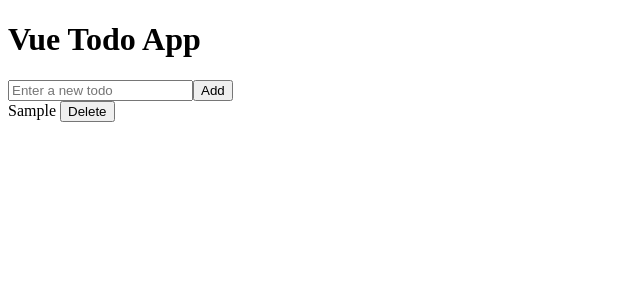
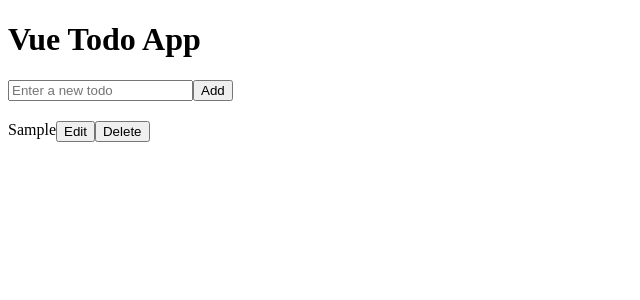
Before and after one commit to NanamiHirooka/vue-todo-app, a Vue app: page / in a window 1280 px wide. Both pictures are taken after typing "Sample" into the empty fields and a click on the button "Add". Shown: the top 300 px of the page, without its empty margins (0-640 px from the left). Built offline with nearby package versions, Linux system fonts and the light colour scheme.

Commit message:
Add Edit Todo

```diff
--- a/src/components/TodoApp.vue
+++ b/src/components/TodoApp.vue
@@ -1,7 +1,7 @@
 <template>
   <h1>Vue Todo App</h1>
   <TodoForm @add="addTodo" />
-  <TodoList :todos="todos" @delete="deleteTodo" />
+  <TodoList :todos="todos" @edit="editTodo" @delete="deleteTodo" />
 </template>
 
 <script>
@@ -23,11 +23,17 @@ export default {
     addTodo(newTodo) {
       this.todos.push({
         id: this.todos.length + 1,
-        text: newTodo})
+        text: newTodo,
+        editing: false,})
     },
     deleteTodo(id) {
       this.todos = this.todos.filter(todo => todo.id !== id)
     },
+    editTodo(id) {
+      this.todos = this.todos.map(todo =>
+        todo.id === id ? { ...todo, editing: !todo.editing } : todo
+      )
+    },
   },
 }
 </script>
--- a/src/components/TodoList.vue
+++ b/src/components/TodoList.vue
@@ -1,7 +1,14 @@
 <template>
-  <div v-for="todo in todos" :key="todo.id">
-    {{ todo.text }}
-    <button @click="deleteTodo(todo.id)">Delete</button>
+  <div class="todo-list">
+    <div
+      v-for="todo in todos" :key="todo.id" class="todo-item">
+      <div v-if="todo.editing">
+        <input type="text" v-model="todo.text" />
+      </div>
+      <div v-else>{{ todo.text }}</div>
+      <button @click="editTodo(todo.id)">{{ changeButtonText(todo) }}</button>
+      <button @click="deleteTodo(todo.id)">Delete</button>
+    </div>
   </div>
 </template>
 
@@ -9,11 +16,26 @@
 export default {
   name: 'TodoList',
   props: [ 'todos' ],
-  emits: [ 'delete' ],
+  emits: [ 'delete', 'edit' ],
   methods: {
     deleteTodo(id) {
       this.$emit('delete', id)
     },
+    editTodo(id) {
+      this.$emit('edit', id)
+    },
+    changeButtonText(todo) {
+      return todo.editing ? 'Save' : 'Edit'
+    },
   },
 }
 </script>
+
+<style>
+  .todo-list {
+    margin-top: 20px;
+  }
+  .todo-item {
+    display: flex;
+  }
+</style>
```
